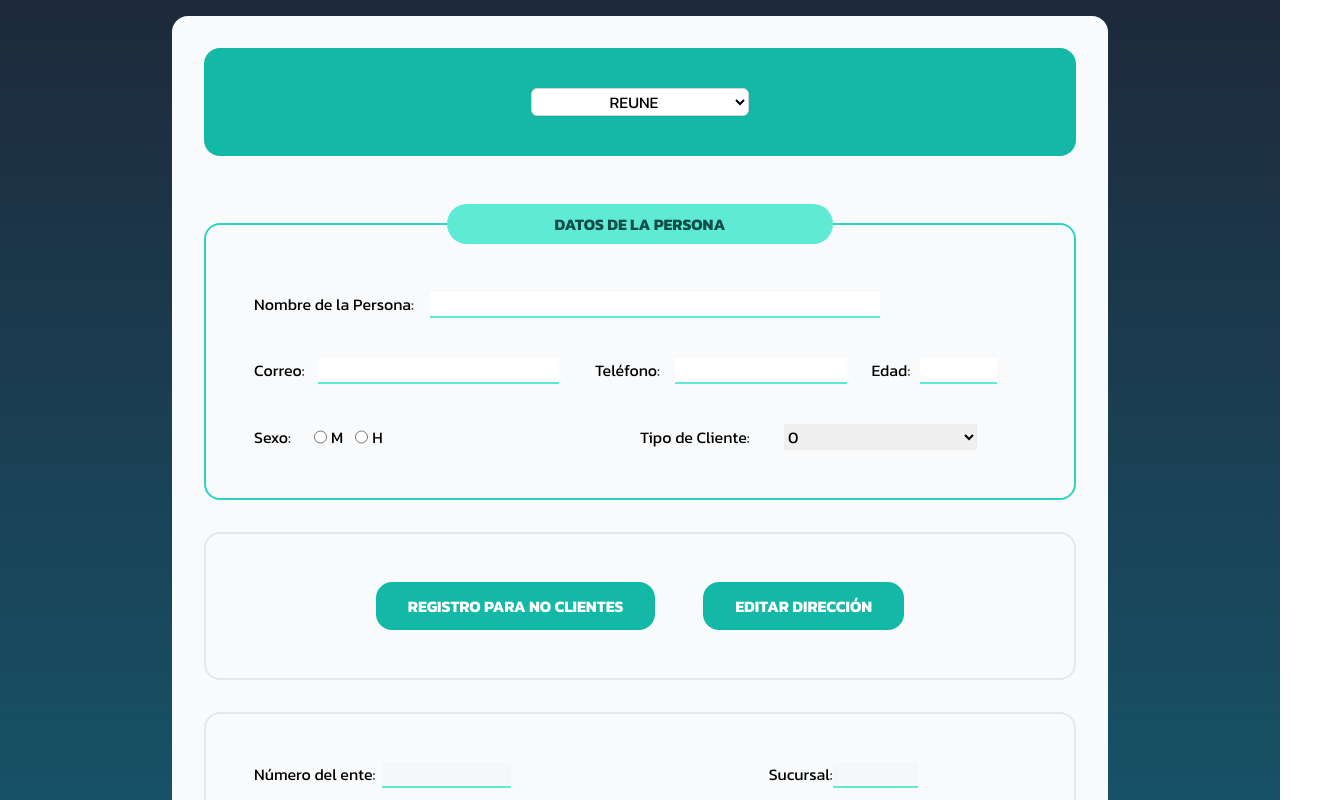
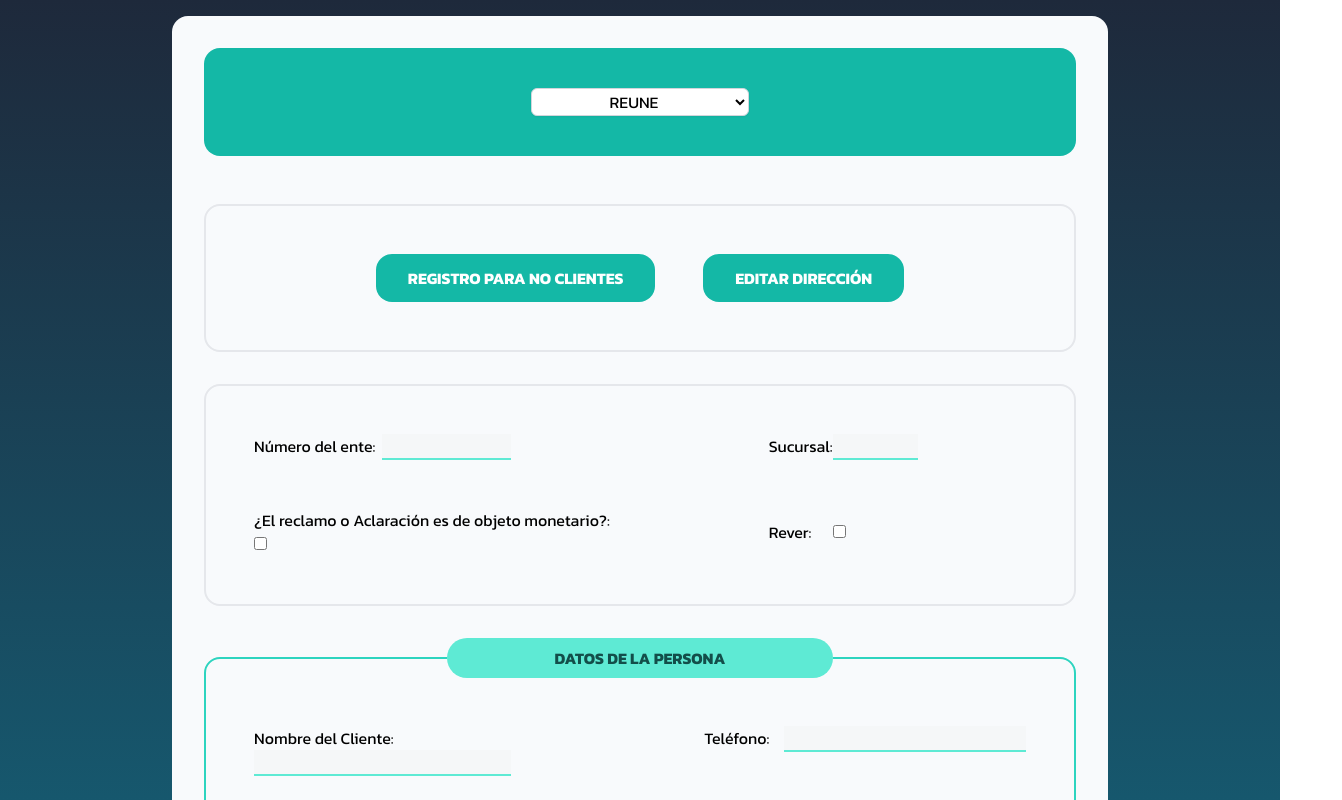
Before and after one commit to EmyRub/condusefApp, a React (Vite) app: page /condusefApp/quejas in a window 1280 px wide. Shown: the top 800 px of the page, 1342 px wide, since content can reach past the window. Built offline with nearby package versions, Linux system fonts and the light colour scheme.

Commit message:
no cliente

```diff
--- a/src/components/Forms/RedecoForm.tsx
+++ b/src/components/Forms/RedecoForm.tsx
@@ -2,14 +2,6 @@
 export default function RedecoForm() {
     return (
         <form autoComplete="on">
-
-            <fieldset className="p-12 border-2 rounded-2xl mb-8 flex justify-center items-center flex-wrap gap-12">
-
-                <button className="bg-teal-500 px-8 py-3 rounded-2xl text-white hover:bg-teal-700 uppercase font-bold">Registro No Clientes</button>
-
-                <button className="bg-teal-500 px-8 py-3 rounded-2xl text-white hover:bg-teal-700 uppercase font-bold">Editar dirección</button>
-
-            </fieldset>
 
             <fieldset className="p-12 border-2 rounded-2xl mb-8 flex justify-between items-center flex-wrap gap-12">
 
--- a/src/components/Forms/ReuneForm.tsx
+++ b/src/components/Forms/ReuneForm.tsx
@@ -1,18 +1,8 @@
-import RegistroNoCliente from "../RegistroNoCliente";
 
 export default function ReuneForm() {
     return (
         <form autoComplete="on" >
 
-<RegistroNoCliente/>
-
-            <fieldset className="p-12 border-2 rounded-2xl mb-8 flex justify-center items-center flex-wrap gap-12">
-
-                <button className="bg-teal-500 px-8 py-3 rounded-2xl text-white hover:bg-teal-700 uppercase font-bold">Registro Para No Clientes</button>
-
-                <button className="bg-teal-500 px-8 py-3 rounded-2xl text-white hover:bg-teal-700 uppercase font-bold">Editar dirección</button>
-
-            </fieldset>
 
             <fieldset className="p-12 border-2 rounded-2xl mb-8 flex justify-between items-center flex-wrap gap-12">
 
--- a/src/components/RegistroNoCliente.tsx
+++ b/src/components/RegistroNoCliente.tsx
@@ -2,7 +2,7 @@
 export default function RegistroNoCliente() {
     return (
 
-        <form>
+        <form className="bg-white absolute left-1/2 top-1/2 translate-x-1/2	 translate-y-1/2">
 
             <fieldset className="p-12 border-teal-400 border-2 rounded-2xl mb-8">
 
--- a/src/views/IndexPage.tsx
+++ b/src/views/IndexPage.tsx
@@ -1,6 +1,8 @@
 import { ChangeEvent, useState } from "react";
 import RedecoForm from "../components/Forms/RedecoForm";
 import ReuneForm from "../components/Forms/ReuneForm";
+import RegistroNoCliente from "../components/RegistroNoCliente";
+
 
 export default function IndexPage() {
 
@@ -13,7 +15,7 @@ export default function IndexPage() {
 
   return (
     <>
-      <main className="p-8 bg-slate-50 rounded-2xl w-9/12 mx-auto">
+      <main className="p-8 bg-slate-50 rounded-2xl w-9/12 mx-auto relative">
 
         <form className="flex justify-center bg-teal-500 rounded-2xl mb-12">
           <select
@@ -27,6 +29,16 @@ export default function IndexPage() {
           </select>
         </form>
 
+        <fieldset className="p-12 border-2 rounded-2xl mb-8 flex justify-center items-center flex-wrap gap-12">
+
+          <button className="bg-teal-500 px-8 py-3 rounded-2xl text-white hover:bg-teal-700 uppercase font-bold">Registro Para No Clientes</button>
+
+          <button className="bg-teal-500 px-8 py-3 rounded-2xl text-white hover:bg-teal-700 uppercase font-bold">Editar dirección</button>
+
+        </fieldset>
+
+        <RegistroNoCliente />
+
         {category === 1 ? <ReuneForm /> : <RedecoForm />}
 
       </main>
```
